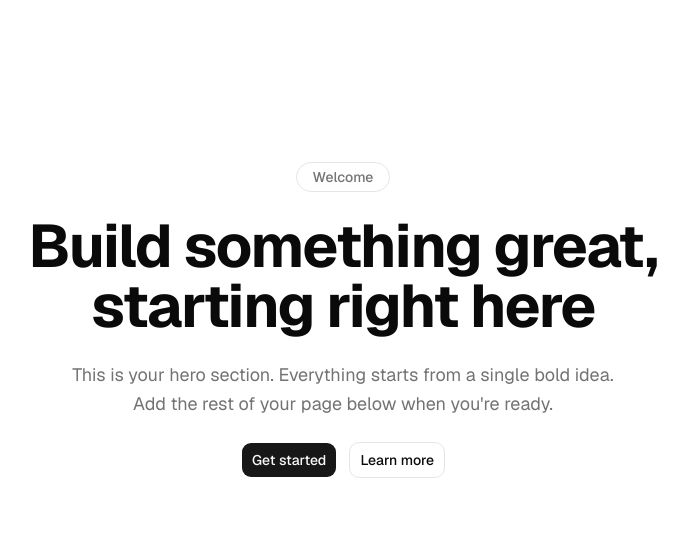
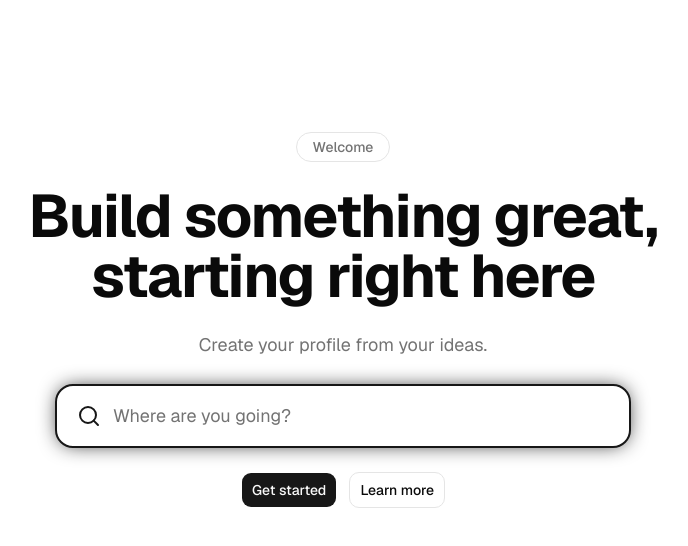
Before and after one commit to jaraad-hines/new-project-setup, a Next.js app: page / in a window 1280 px wide. Shown: the top 546 px of the page, without its empty margins (297-985 px from the left). Built offline with nearby package versions, Linux system fonts and the light colour scheme.

Commit message:
feat: add search input to hero section with icon\n\nAdded a search input with a search icon in the hero section for user interaction.

```diff
--- a/components/hero.tsx
+++ b/components/hero.tsx
@@ -1,4 +1,5 @@
 import { Button } from "@/components/ui/button"
+import { Search } from "lucide-react"
 
 export function Hero() {
   return (
@@ -10,9 +11,17 @@ export function Hero() {
         Build something great, starting right here
       </h1>
       <p className="max-w-xl text-pretty text-lg leading-relaxed text-muted-foreground">
-        This is your hero section. Everything starts from a single bold idea. Add the rest of your
-        page below when you&apos;re ready.
+        Create your profile from your ideas.
       </p>
+      <div className="flex w-full max-w-xl items-center gap-3 rounded-2xl border-2 border-primary bg-card px-5 py-4 shadow-[0_0_20px_-4px_var(--color-primary)]">
+        <Search className="h-6 w-6 shrink-0 text-primary" aria-hidden="true" />
+        <input
+          type="text"
+          placeholder="Where are you going?"
+          aria-label="Search"
+          className="w-full bg-transparent text-lg text-foreground placeholder:text-muted-foreground focus:outline-none"
+        />
+      </div>
       <div className="flex flex-col items-center gap-3 sm:flex-row">
         <Button size="lg">Get started</Button>
         <Button size="lg" variant="outline">
```
